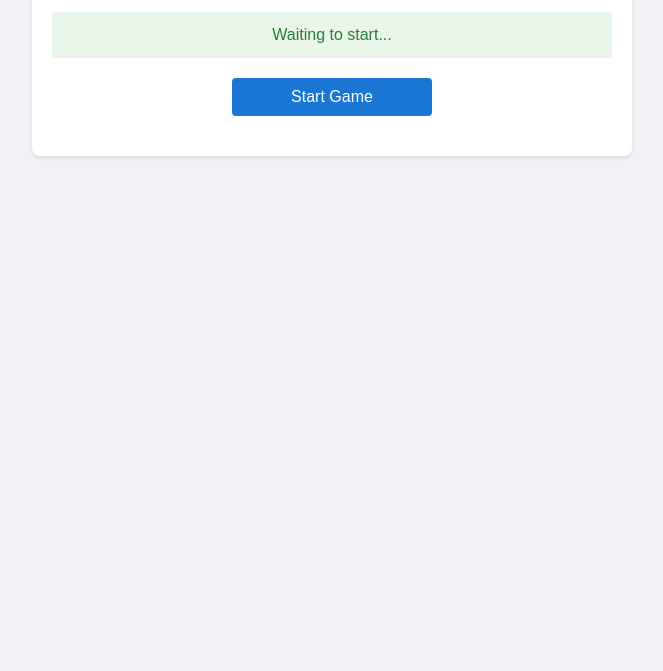
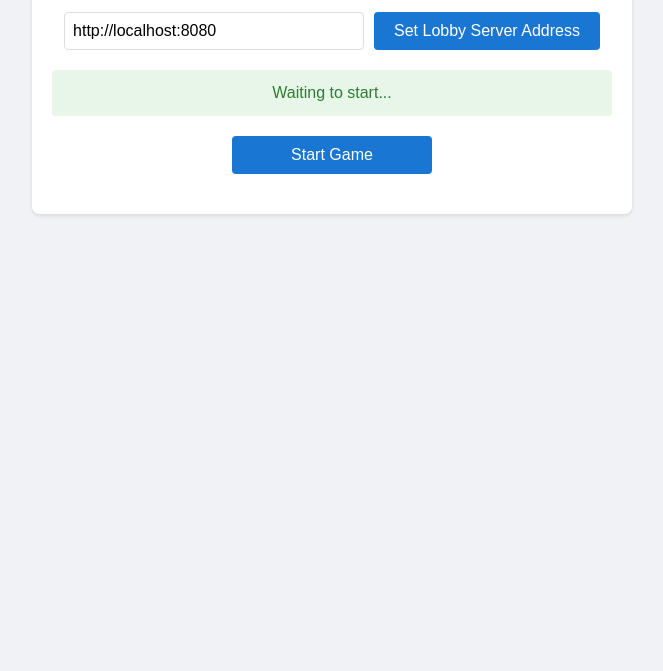
Before and after one commit to turmind/guess-number-game, a plain HTML site: page client/index.html in a window 1280 px wide. Shown: the part 129-800 px from the top of the page, without its empty margins (308-971 px from the left). Drawn offline with Linux system fonts and the light colour scheme.

Commit message:
add lobby server address config

```diff
--- a/client/css/style.css
+++ b/client/css/style.css
@@ -71,6 +71,13 @@ h1 {
     color: #333;
 }
 
+.server-config {
+    display: flex;
+    justify-content: center;
+    gap: 10px;
+    margin: 20px 0;
+}
+
 .input-area {
     display: flex;
     justify-content: center;
@@ -86,7 +93,16 @@ input[type="number"] {
     font-size: 16px;
 }
 
-#submitGuess {
+input[type="text"] {
+    width: 300px;
+    padding: 8px;
+    border: 1px solid #ddd;
+    border-radius: 4px;
+    font-size: 16px;
+}
+
+#submitGuess,
+#saveConfig {
     width: auto;
     margin: 0;
 }
--- a/client/index.html
+++ b/client/index.html
@@ -9,6 +9,10 @@
 <body>
     <div class="container">
         <h1>Number Guessing Game</h1>
+        <div class="server-config">
+            <input type="text" id="lobbyServer" placeholder="Lobby Server Address" value="http://localhost:8080">
+            <button id="saveConfig" class="btn">Set Lobby Server Address</button>
+        </div>
         <div id="gameStatus" class="status">Waiting to start...</div>
         <button id="startGame" class="btn">Start Game</button>
         <div id="gameArea" class="game-area hidden">
--- a/client/js/main.js
+++ b/client/js/main.js
@@ -1,8 +1,23 @@
-// Constants
-const LOBBY_SERVER = 'http://localhost:8080';
+// DOM Elements
+const lobbyServerInput = document.getElementById('lobbyServer');
+const saveConfigBtn = document.getElementById('saveConfig');
+const startGameBtn = document.getElementById('startGame');
 
-// DOM Elements
-const startGameBtn = document.getElementById('startGame');
+// Load saved lobby server address or use default
+const DEFAULT_LOBBY_SERVER = 'http://localhost:8080';
+let lobbyServer = localStorage.getItem('lobbyServer') || DEFAULT_LOBBY_SERVER;
+lobbyServerInput.value = lobbyServer;
+
+// Save server configuration
+saveConfigBtn.addEventListener('click', () => {
+    const newAddress = lobbyServerInput.value.trim();
+    if (newAddress) {
+        lobbyServer = newAddress;
+        localStorage.setItem('lobbyServer', lobbyServer);
+        updateStatus('Server configuration saved');
+    }
+});
+
 const gameStatus = document.getElementById('gameStatus');
 const gameArea = document.getElementById('gameArea');
 const guessInput = document.getElementById('guessInput');
@@ -46,7 +61,7 @@ startGameBtn.addEventListener('click', async () => {
     resetGame();
 
     try {
-        const response = await fetch(`${LOBBY_SERVER}/match`);
+        const response = await fetch(`${lobbyServer}/match`);
         if (!response.ok) {
             throw new Error('Matchmaking server error');
         }
```
